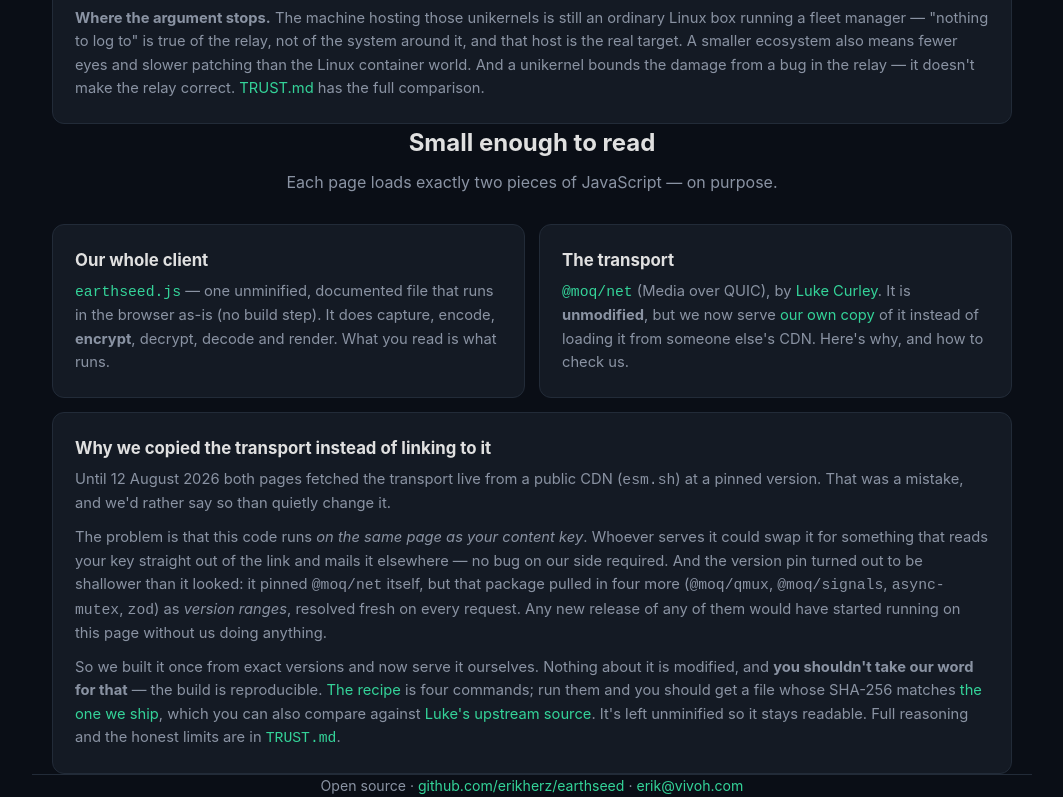
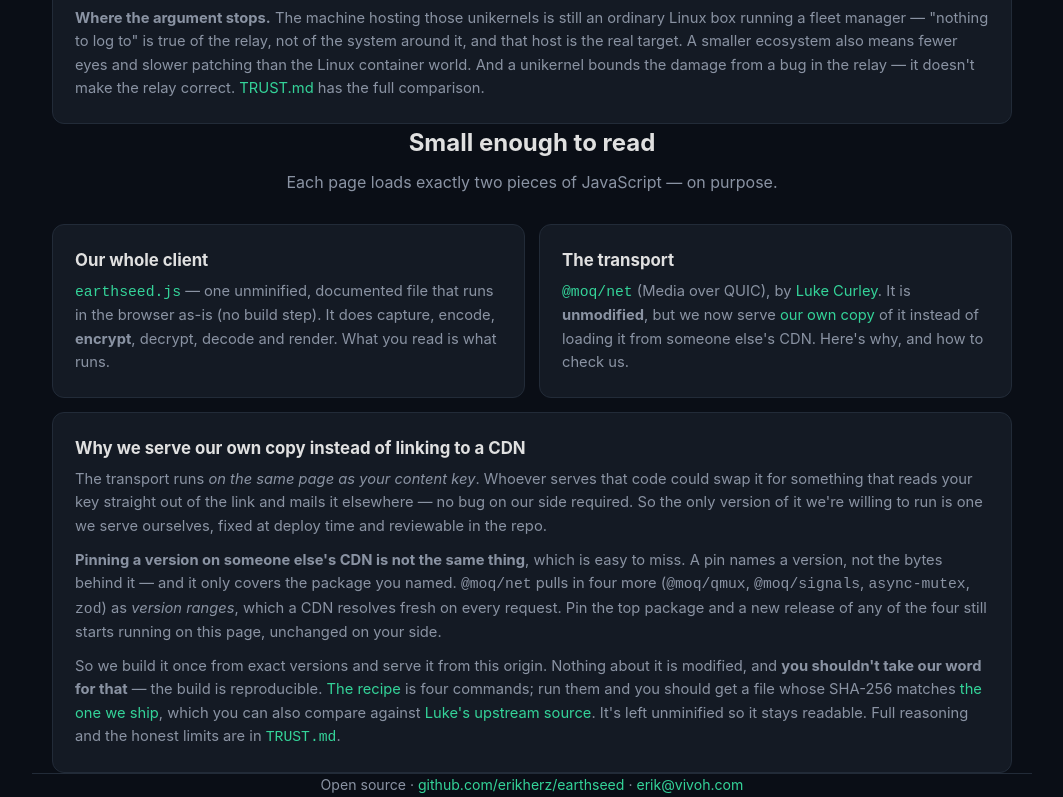
Before and after one commit to erikherz/earthseed, a website built with Vite: page simple/index.html in a window 1280 px wide. Shown: the part 3108-3905 px from the top of the page, without its empty margins (108-1171 px from the left). Built offline with nearby package versions, Linux system fonts and the light colour scheme; no server answers.

Commit message:
landing: explain vendoring on its merits, not as a confession
The transport section opened by disclosing that the page used to load @moq/net
from a public CDN and calling that a mistake. Almost nobody saw the earlier
version, so the apology addressed an audience that never existed, and it spent
the reader's attention on our history instead of on the design.

Reframed around the point that actually needs making, since it is genuinely easy
to miss: pinning a version on someone else's CDN is not equivalent to serving
your own copy. A pin names a version, not the bytes behind it, and it covers
only the package you named — @moq/net's four dependencies resolve as version
ranges on every request, so pinning the top package still lets a new release of
any of them execute on the page.

Same facts, same links, no self-flagellation. The reproducible build and the
hash to check it against are unchanged.

```diff
--- a/simple/index.html
+++ b/simple/index.html
@@ -305,23 +305,23 @@
       </div>
 
       <div class="feature" style="margin-top: 14px;">
-        <h3>Why we copied the transport instead of linking to it</h3>
+        <h3>Why we serve our own copy instead of linking to a CDN</h3>
         <p>
-          Until 12 August 2026 both pages fetched the transport live from a public CDN
-          (<code>esm.sh</code>) at a pinned version. That was a mistake, and we'd rather say so than
-          quietly change it.
+          The transport runs <em>on the same page as your content key</em>. Whoever serves that code
+          could swap it for something that reads your key straight out of the link and mails it
+          elsewhere — no bug on our side required. So the only version of it we're willing to run is
+          one we serve ourselves, fixed at deploy time and reviewable in the repo.
         </p>
         <p style="margin-top: 10px;">
-          The problem is that this code runs <em>on the same page as your content key</em>. Whoever
-          serves it could swap it for something that reads your key straight out of the link and
-          mails it elsewhere — no bug on our side required. And the version pin turned out to be
-          shallower than it looked: it pinned <code>@moq/net</code> itself, but that package pulled
-          in four more (<code>@moq/qmux</code>, <code>@moq/signals</code>, <code>async-mutex</code>,
-          <code>zod</code>) as <em>version ranges</em>, resolved fresh on every request. Any new
-          release of any of them would have started running on this page without us doing anything.
+          <b>Pinning a version on someone else's CDN is not the same thing</b>, which is easy to
+          miss. A pin names a version, not the bytes behind it — and it only covers the package you
+          named. <code>@moq/net</code> pulls in four more (<code>@moq/qmux</code>,
+          <code>@moq/signals</code>, <code>async-mutex</code>, <code>zod</code>) as <em>version
+          ranges</em>, which a CDN resolves fresh on every request. Pin the top package and a new
+          release of any of the four still starts running on this page, unchanged on your side.
         </p>
         <p style="margin-top: 10px;">
-          So we built it once from exact versions and now serve it ourselves. Nothing about it is
+          So we build it once from exact versions and serve it from this origin. Nothing about it is
           modified, and <b>you shouldn't take our word for that</b> — the build is reproducible.
           <a href="https://github.com/erikherz/earthseed/blob/main/simple/vendor/README.md" target="_blank" rel="noopener">The recipe</a>
           is four commands; run them and you should get a file whose SHA-256 matches
```
